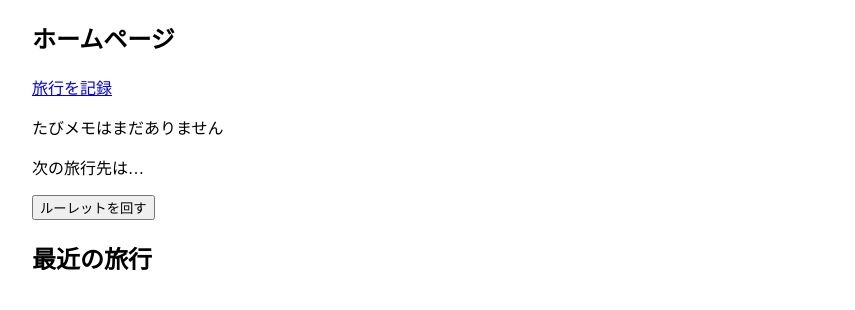
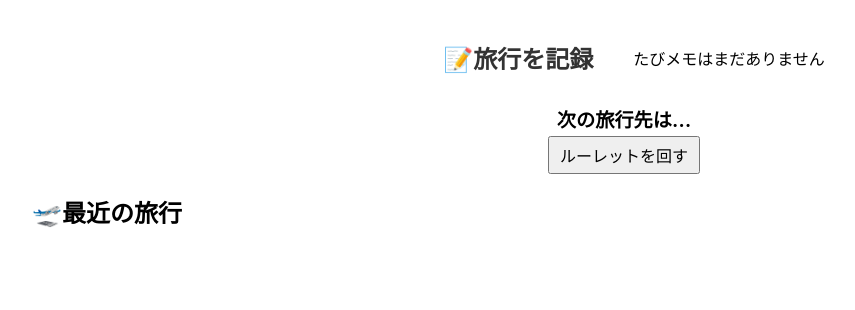
Before and after one commit to chiro-ym/MyTravelBook, a Django app: page /home/ in a window 1280 px wide. Shown: the part 169-479 px from the top of the page, without its empty margins (16-871 px from the left). Run offline with Django 5.2, Linux system fonts and the light colour scheme; the visitor is signed in with stand-in values (Sample User, id 1); data that the repository does not hold is empty.

Commit message:
ホーム画面CSS修正

```diff
--- a/MyTravelBook/mytravelbook/app/templates/home.html
+++ b/MyTravelBook/mytravelbook/app/templates/home.html
@@ -1,21 +1,25 @@
 {% extends 'base.html' %}
 {% load static %}
 
-{% block head %}
-    <link rel="stylesheet" href="{% static 'css/styles.css' %}">
+{% block extra_head %}
+    <link rel="stylesheet" href="{% static 'css/home.css' %}">
 {% endblock %}
 
 {% block content %}
-    <h2>ホームページ</h2>
-    <a href="{% url 'create_travel_record' %}">旅行を記録</a>
+    <div class="home-buttons">
+        <a href="{% url 'create_travel_record' %}">📝旅行を記録</a>
         {% if latest_travel_record_id %}
-        <a href="{% url 'travelmemo_list' latest_travel_record_id %}">たびメモ</a>
+            <a href="{% url 'travelmemo_list' latest_travel_record_id %}">📒たびメモ</a>
         {% else %}
             <p>たびメモはまだありません</p>
         {% endif %}
+    </div>
 
+    <div class="roulette-section">
         <p id="nextPrefecture">次の旅行先は…</p>
         <button id="rouletteButton">ルーレットを回す</button>
+    </div>
+
 
     <script>
     document.getElementById("rouletteButton").addEventListener("click", function() {
@@ -31,9 +35,8 @@
     });
     </script>
 
-
     <!-- 最近の旅行セクション -->
-    <h2>最近の旅行</h2>
+    <h2>🛫最近の旅行</h2>
     <div class="recent-travels">
         {% for travel in recent_travels %}
             <div class="travel-item">
--- /dev/null
+++ b/MyTravelBook/mytravelbook/static/css/home.css
@@ -0,0 +1,59 @@
+/* ホーム画面ボタンのスタイル */
+.home-buttons {
+    display: flex;
+    justify-content: center; /* 中央に配置 */
+    gap: 20px;
+    margin-top: 30px; /* ヘッダーから少し下げる */
+}
+
+.home-buttons a {
+    font-size: 1.5em; /* 文字サイズを大きく */
+    padding: 10px 20px;
+    background-color: #ffffff00;
+    color: #333;
+    border-radius: 5px;
+    text-decoration: none;
+    font-weight: bold;
+}
+
+.home-buttons a:hover {
+    background-color:#e7f1ff;
+}
+
+/* ルーレットセクションのスタイル */
+.roulette-section {
+    text-align: center;
+    margin-bottom: 20px;
+}
+
+.roulette-section #nextPrefecture {
+    font-size: 1.2em;
+    font-weight: bold;
+    margin-bottom: 3px;
+}
+
+.roulette-section button {
+    padding: 5px 10px;
+    font-size: 1em;
+}
+
+/* 最近の旅行セクション */
+.recent-travels {
+    display: flex;
+    gap: 15px; /* 写真の間にスペースを追加 */
+}
+
+.travel-item {
+    flex: 1 1 200px; /* 各アイテムの幅を指定して並べる */
+    text-align: left;
+}
+
+/* サムネイル画像のスタイル */
+.travel-item img {
+    width: 100%; /* カラム幅に合わせて画像の幅を調整 */
+    height: 100%; /* 縦幅も自動調整 */
+    object-fit: cover; /* 枠に収まるように中央部分を切り抜き */
+    aspect-ratio: 1 / 1; /* 正方形の比率を保持 */
+    border-radius: 0; /* 角丸をなくす */
+    box-shadow: 2px 2px 5px rgba(0, 0, 0, 0.2); /* 軽い影を追加 */
+}
--- a/MyTravelBook/mytravelbook/static/css/memo.css
+++ b/MyTravelBook/mytravelbook/static/css/memo.css
@@ -1,4 +1,3 @@
-/* メモのリストとフォームを整える */
 #memo-list, #memo-form {
     max-width: 600px;
     margin: 20px auto;
```
Also changed, not shown: MyTravelBook/mytravelbook/static/css/styles.css (+0 -33 lines), MyTravelBook/mytravelbook/media/photos/taro_okmCIJG.jpg (added). Lines whose indentation alone changed are shown as unchanged.
